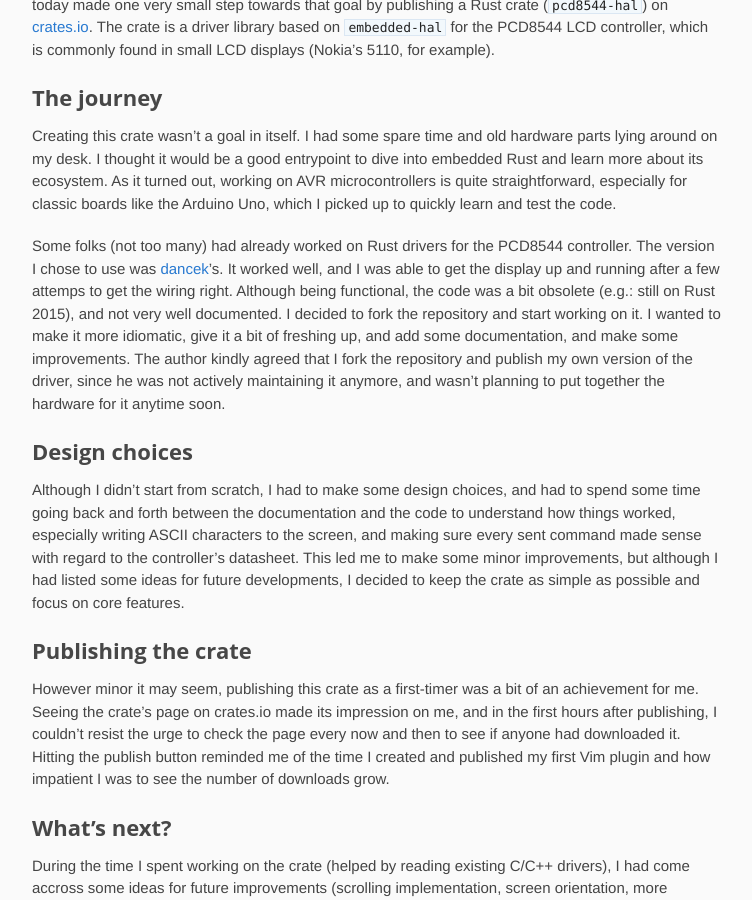
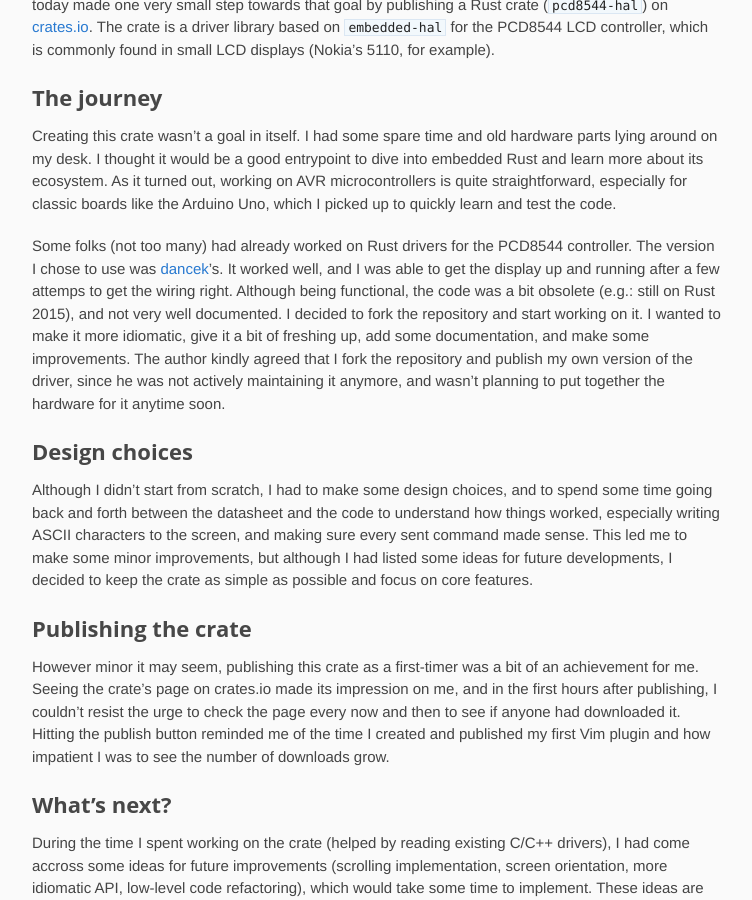
Before and after one commit to n-eq/n-eq.github.io, a Jekyll site: the page built from _posts/2025-05-07-publishing-my-first-rust-crate.md, in a window 1280 px wide and 900 px high, scrolled down 507 px. Shown: the whole window, without its empty margins (138-890 px from the left). Built offline with Jekyll 4.4.1, drawn with Linux system fonts in a browser that asks for light colours.

Commit message:
Apply suggestions from code review

```diff
--- a/_posts/2025-05-07-publishing-my-first-rust-crate.md
+++ b/_posts/2025-05-07-publishing-my-first-rust-crate.md
@@ -25,16 +25,16 @@ Some folks (not too many) had already worked on Rust drivers for the PCD8544 con
 use was [dancek](https://github.com/dancek/pcd8544-hal)'s. It worked well, and I was able to get the display up and running
 after a few attemps to get the wiring right. Although being functional, the code was a bit obsolete (e.g.: still on Rust 2015),
 and not very well documented.
-I decided to fork the repository and start working on it. I wanted to make it more idiomatic, give it a bit of freshing up, and
+I decided to fork the repository and start working on it. I wanted to make it more idiomatic, give it a bit of freshing up,
 add some documentation, and make some improvements.
 The author kindly agreed that I fork the repository and publish my own version of the driver, since he was not actively maintaining it anymore,
 and wasn't planning to put together the hardware for it anytime soon.
 
 ## Design choices
 
-Although I didn't start from scratch, I had to make some design choices, and had to spend some time going back and forth
-between the documentation and the code to understand how things worked, especially writing ASCII characters to the screen, and
-making sure every sent command made sense with regard to the controller's datasheet.
+Although I didn't start from scratch, I had to make some design choices, and to spend some time going back and forth
+between the datasheet and the code to understand how things worked, especially writing ASCII characters to the screen, and
+making sure every sent command made sense.
 This led me to make some minor improvements, but although I had listed some ideas for future developments, I decided to keep the crate as simple
 as possible and focus on core features.
 
```
